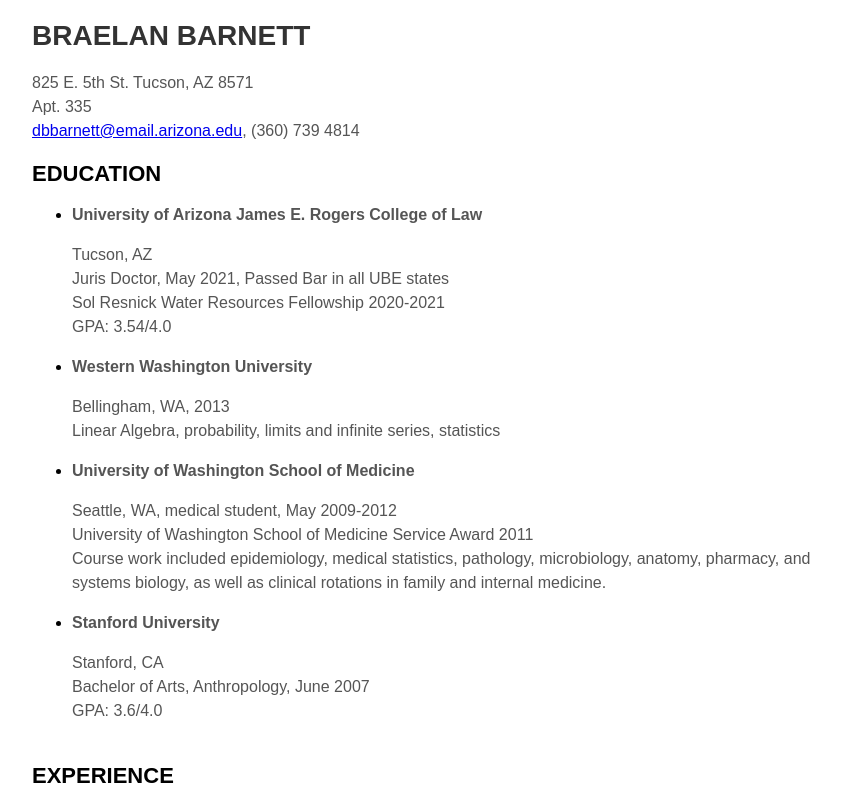
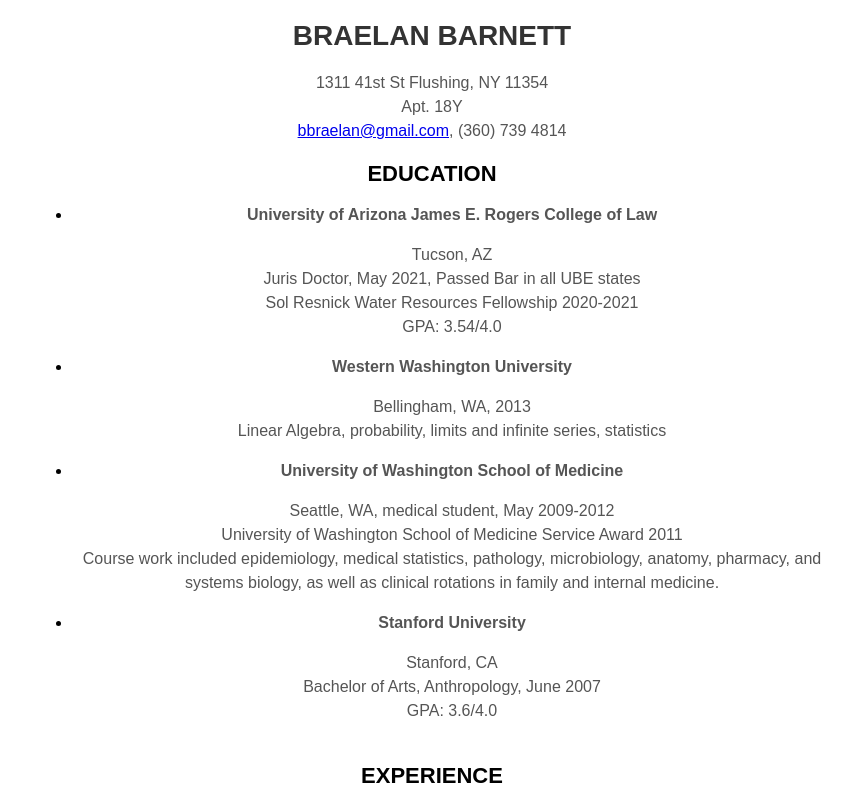
Before and after one commit to Braelan/2023_resume, a plain HTML site: page index.html in a window 1280 px wide. Shown: the top 800 px of the page, without its empty margins (208-1060 px from the left). Drawn offline with Linux system fonts and the light colour scheme.

Commit message:
change address

```diff
--- a/index.html
+++ b/index.html
@@ -11,9 +11,9 @@
     <div class="container">
         <h1>BRAELAN BARNETT</h1>
         <p>
-            825 E. 5th St. Tucson, AZ 8571<br>
-            Apt. 335<br>
-            <a href="mailto:dbbarnett@email.arizona.edu">dbbarnett@email.arizona.edu</a>,
+            1311 41st St Flushing, NY 11354<br>
+            Apt. 18Y<br>
+            <a href="mailto:bbraelan@gmail.com">bbraelan@gmail.com</a>,
             (360) 739 4814
         </p>
 
--- a/styles.css
+++ b/styles.css
@@ -17,6 +17,7 @@
 .container {
     max-width: 800px;
     margin: 0 auto;
+    text-align: center;
 }
 
 .resume-section {
```
